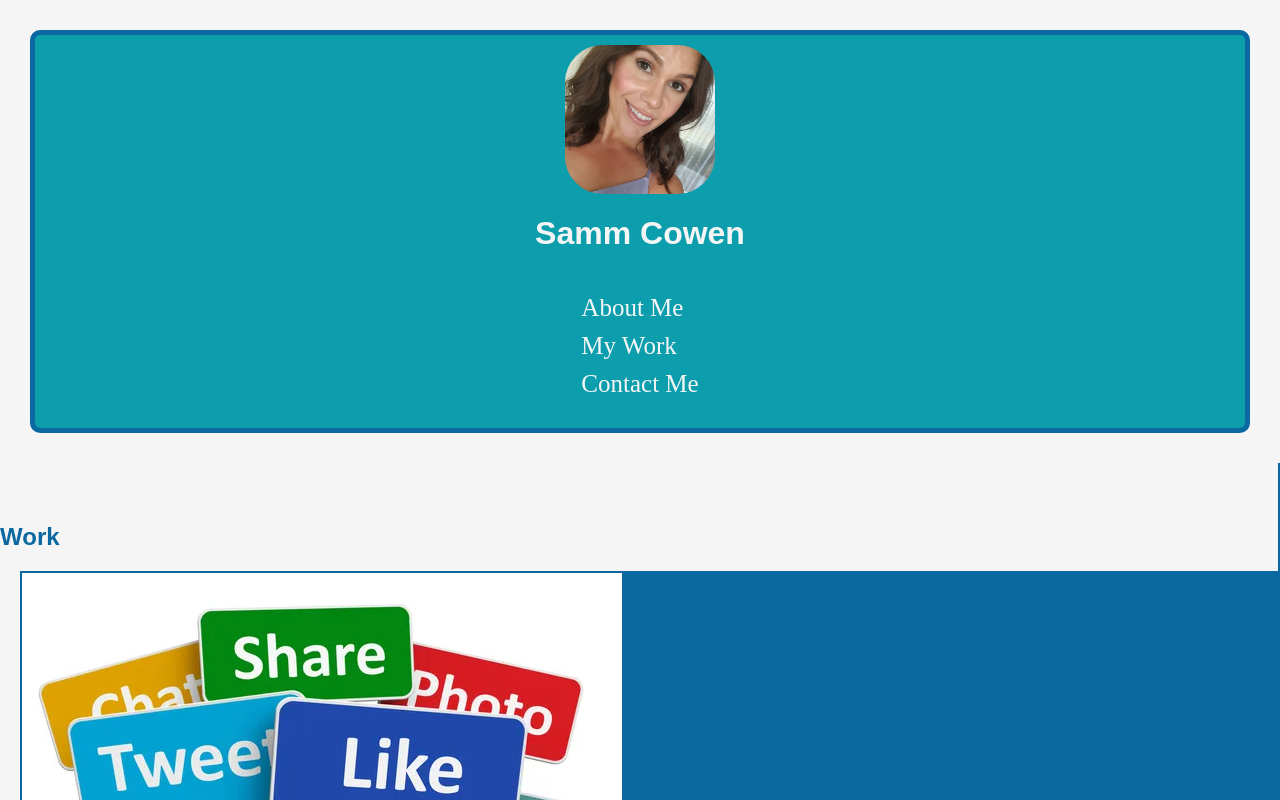
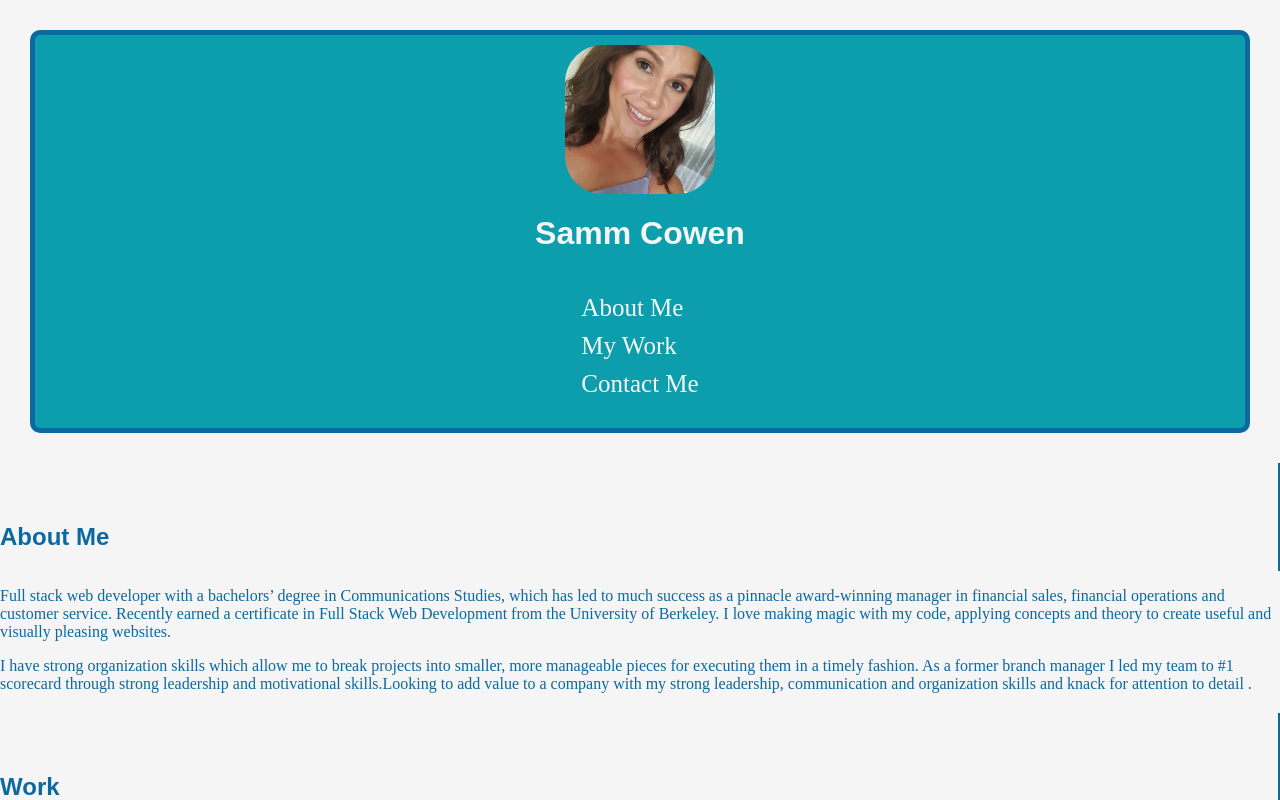
Before and after one commit to sammcowen/stunning-train, a React (Create React App) app in the folder stunning-train/: page / in a window 1280 px wide. Shown: the top 800 px of the page. Built offline with nearby package versions, Linux system fonts and the light colour scheme.

Commit message:
updated header and footer

```diff
--- a/stunning-train/src/App.js
+++ b/stunning-train/src/App.js
@@ -5,6 +5,7 @@ import Nav from './components/Nav';
 import Project from './components/Project';
 
 import './index.css';
+import AboutMe from './components/AboutMe';
 
 function App() {
   return (
@@ -13,6 +14,7 @@ function App() {
   <Nav>
     </Nav>
 </Header>
+<AboutMe></AboutMe>
 <Project></Project>
 
 
--- /dev/null
+++ b/stunning-train/src/components/AboutMe/index.js
@@ -0,0 +1,26 @@
+import React from 'react';
+
+function AboutMe ()
+ {
+     return (
+        <div class="row title">
+        <div id="about-me" class="col col-4">
+            <h2>About Me</h2>
+        </div>
+<div class="col col-8">
+                <p>Full stack web  developer with a bachelors’ degree in Communications Studies, which has led to much success
+                    as a pinnacle award-winning manager in financial sales,  financial operations and customer service. Recently earned a
+                    certificate in Full Stack Web Development from the University of Berkeley. I love making magic with
+                    my code, applying concepts and theory to create useful and visually pleasing
+                    websites.</p>
+
+                <p>I have strong organization skills which allow me to break projects into smaller, more manageable
+                    pieces for executing them in a timely fashion. As a former branch manager I led my team to #1
+                    scorecard through strong leadership and motivational skills.Looking to add value to a company with
+                    my strong leadership, communication and organization skills and knack for attention to detail . </p>
+            </div>
+            </div>
+     );
+ };
+
+ export default AboutMe;
--- a/stunning-train/src/components/Footer/index.js
+++ b/stunning-train/src/components/Footer/index.js
@@ -3,12 +3,17 @@ import React from 'react';
 function Footer () {
     return (
         <div>
+            <div class="row title">
+            <div id="contact-me" class="col col-4">
+                <h2>Contact Me</h2>
+            </div>
                 <p>650.445.1947</p>
                 <p>sammcowen@gmail.com</p>
                 <a href="https://github.com/sammcowen" target="_blank">GitHub</a>
                 <a href="https://docs.google.com/document/d/11iTr-kVObOlJh18VSk42dfgS_OCw2Be5MYfm4HIKhec/edit?usp=sharing" target="_blank">Resume</a>
                 <a href="https://www.linkedin.com/in/samantha-renee-cowen-09487970/">LinkedIn</a>
             </div>
+            </div>
     );
 };
 
```
